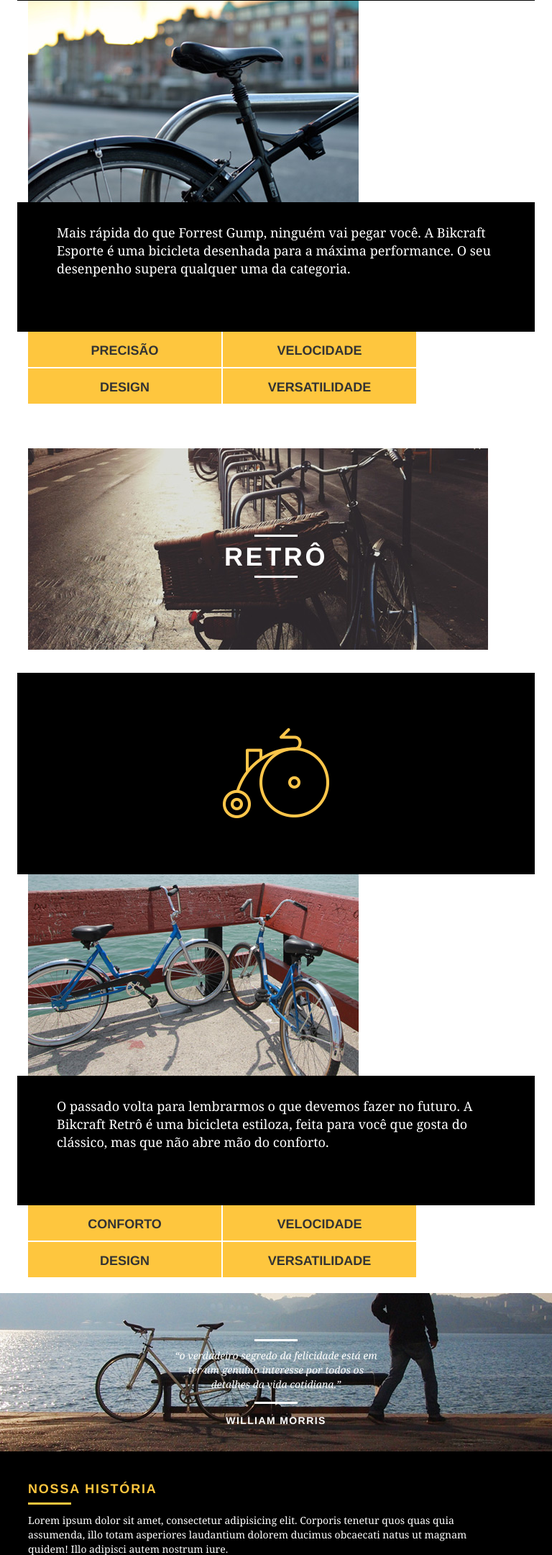
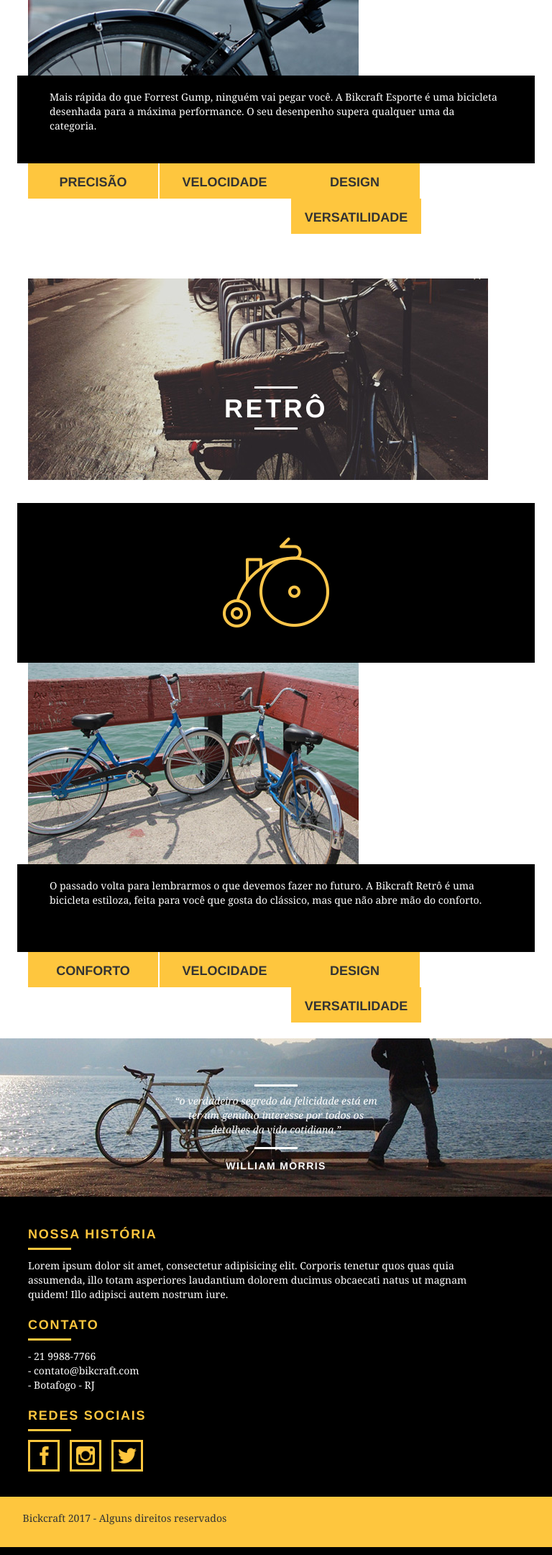
Before and after one commit to fernandojsilva/meusite, a PHP site: page /produtos.html in a window 768 px wide. Shown: the part 2116-4277 px from the top of the page at 72% size. Run offline with PHP 8.4, Linux system fonts and the light colour scheme.

Commit message:
responsivo css

```diff
--- a/css/responsivo.css
+++ b/css/responsivo.css
@@ -1,4 +1,55 @@
-    /*Estilo para smartphone*/
+/*Estilo para tablets*/
+@media only screen and (min-width: 768px) and (max-width: 959px) {
+
+    /*Qualidade Home*/
+    .qualidade:after {
+        right: 66px;
+    }
+
+    .qualidade_lista li {
+        padding: 0 10px;
+    }
+
+    /*Footer*/
+
+    .footer_redes ul li a {
+        border: 3px solid #fec63e;
+        display: block;
+        padding: 6px;
+
+    }
+
+    .footer_redes ul li a img{
+        width: 26px;
+        height: 26px;
+    }
+
+    /*Produtos*/
+
+    .produto_item h2{
+        top: -150px;
+        margin-bottom: -56px;
+    }
+
+    .produto_icone {
+        padding: 41px 0;
+    }
+
+    .produto_info p{
+        font-size: 14px;
+        line-height: 20px;
+        height: 122px;
+        padding: 20px 30px;
+    }
+
+    .produto_info ul li {
+        width: 181px;
+        height: 49px;
+    }
+
+    } /* Final do estilo para tablets */
+
+/*Estilo para smartphone*/
 @media only screen and (max-width: 767px) {
 
     /*Header*/
@@ -62,6 +113,38 @@
     .qualidade:after {
         display: none;
     }
+
+    /*Produtos*/
+
+    .produto_item h2{
+        top: -100px;
+        margin-bottom: -68px;
+    }
+
+    .produto_icone {
+        padding: 21px 0;
+        margin:10px 10px 10px 10px;
+    }
+
+    .produto_info{
+        margin:10px;
+    }
+
+    .produto_info p{
+        font-size: 14px;
+        line-height: 20px;
+        height: auto;
+        padding: 20px 30px;
+    }
+
+    .produto_info ul li {
+        width: 149px;
+        height: 49px;
+        font-size: 14px;
+        line-height: 20px;
+        padding-top: 14px;
+    }
+
 }
 
 /*Estilo para iphone 4*/
```
